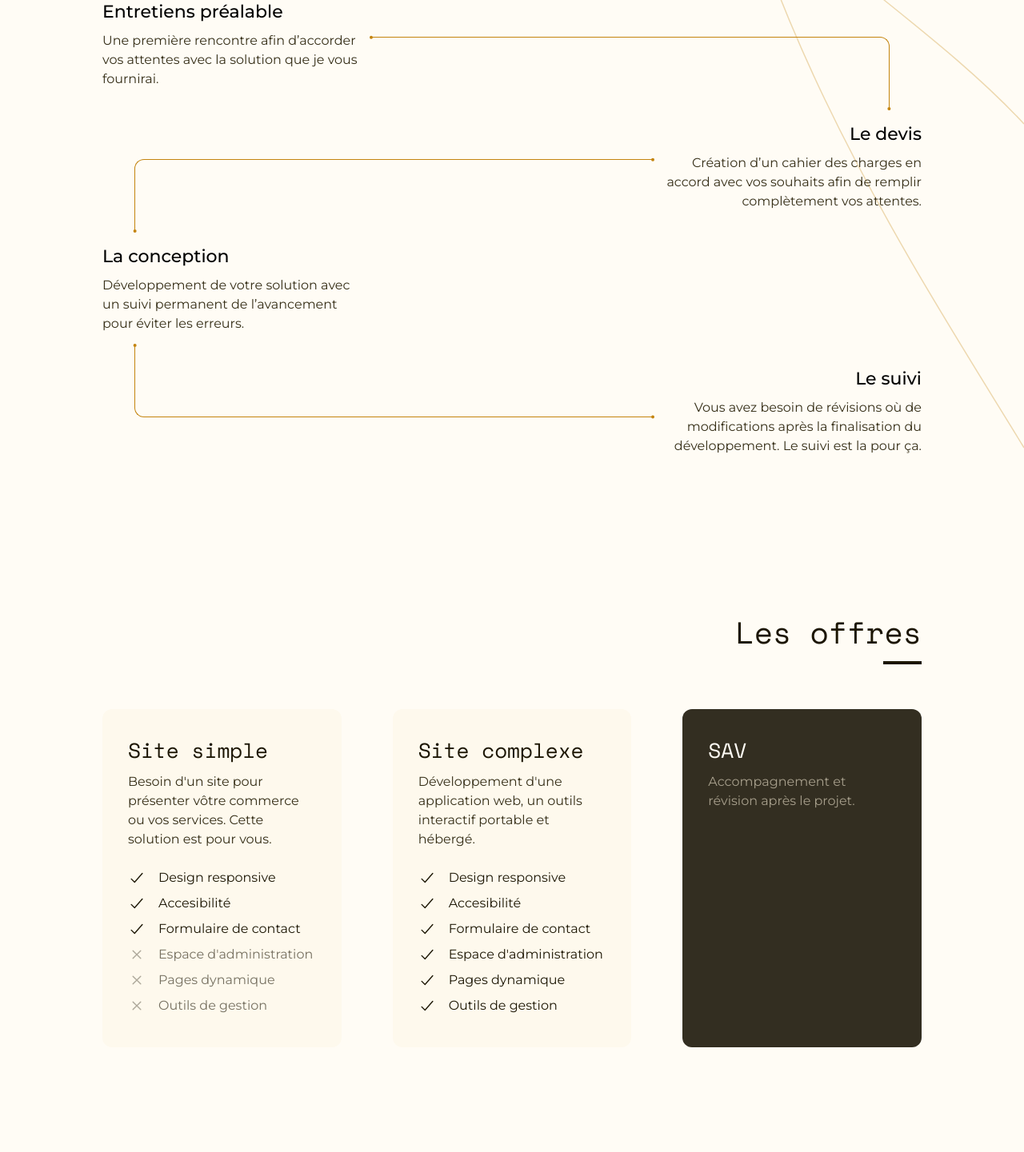
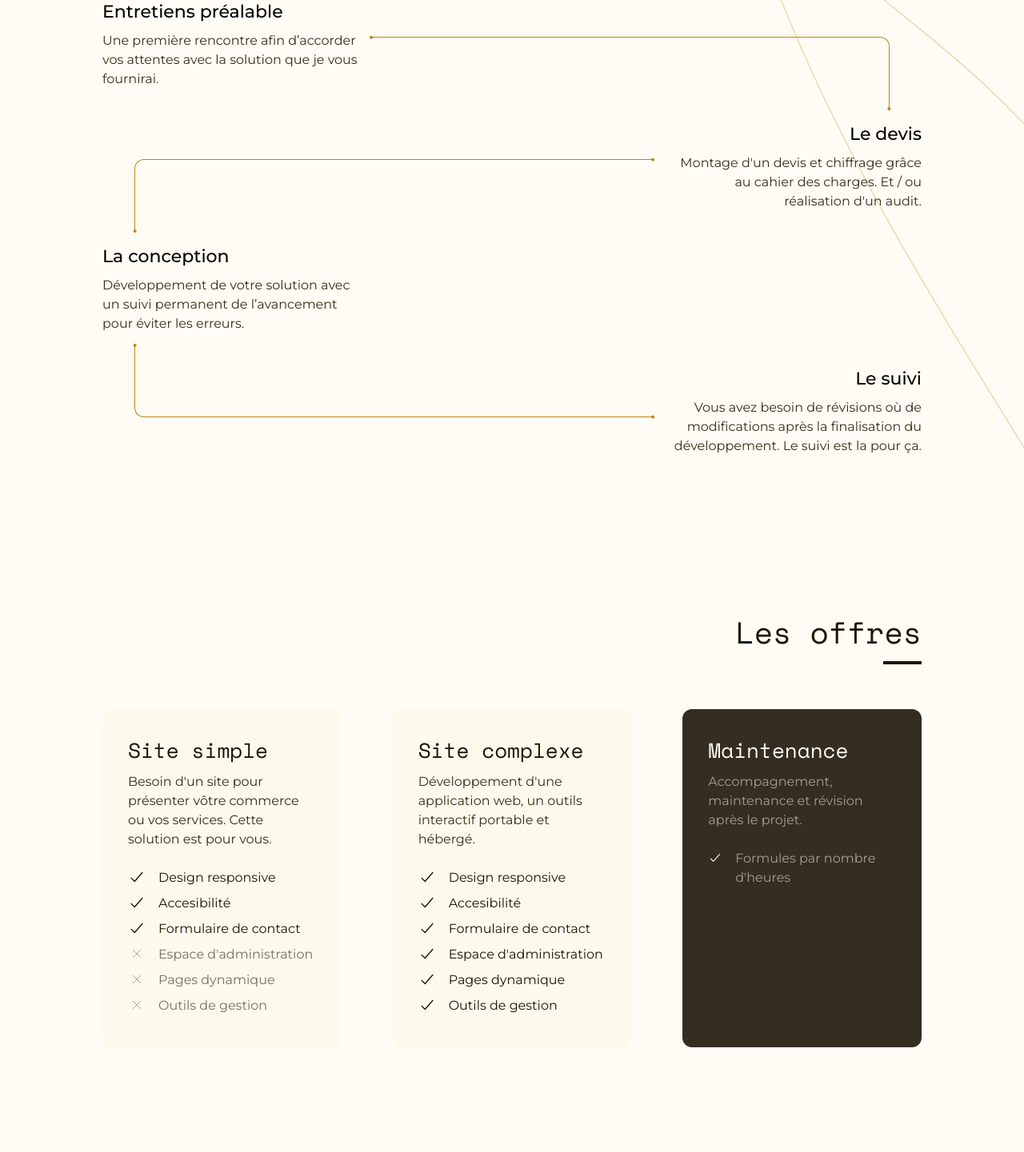
Before and after one commit to ctrl-plus-w/portfolio-v3, a Next.js app: page / in a window 1280 px wide. Shown: the part 991-2432 px from the top of the page at 80% size. Built offline with nearby package versions, Linux system fonts and the light colour scheme.

Commit message:
:truck: Used icons elements and changed some content

```diff
--- a/src/components/modules/Card.tsx
+++ b/src/components/modules/Card.tsx
@@ -2,18 +2,17 @@ import { useState } from 'react';
 
 import type { ReactElement } from 'react';
 
-import Image from 'next/image';
 import clsx from 'clsx';
 
 import Header from '@element/Header';
 
+import ArrowDown from '@icon/ArrowDown';
+import Check from '@icon/Check';
+import Close from '@icon/Close';
+
 import useBreakpoints from '@hook/useBreakpoints';
 
 import { renderIf } from '@helper/react';
-
-import chevronDown from '../../../public/icons/chevron-down-sharp.svg';
-import check from '../../../public/icons/checkmark-outline.svg';
-import close from '../../../public/icons/close-outline.svg';
 
 interface IProps {
   title: string;
@@ -74,11 +73,19 @@ const Card = ({
             key={index}
           >
             {checked ? (
-              <Image src={check} alt="Check Icon" />
+              <Check
+                className={clsx([dark ? 'stroke-secondary' : 'stroke-primary'])}
+              />
             ) : (
-              <Image src={close} alt="Close Icon" />
+              <Close
+                className={clsx([dark ? 'stroke-secondary' : 'stroke-primary'])}
+              />
             )}
-            <p className="text-primary">{name}</p>
+            <p
+              className={clsx([dark ? 'text-secondaryLight' : 'text-primary'])}
+            >
+              {name}
+            </p>
           </div>
         ))
       )}
@@ -89,16 +96,23 @@ const Card = ({
           className="flex items-center gap-2 mt-7"
           onClick={() => setOpened(!opened)}
         >
-          <span className="text-xl font-mono text-primary border-b border-primary">
+          <span
+            className={clsx([
+              'text-xl font-mono border-b',
+              dark
+                ? 'text-secondary border-secondary'
+                : 'text-primary border-primary'
+            ])}
+          >
             En savoirs plus
           </span>
 
-          <Image
-            src={chevronDown}
-            alt="Chevron Down Icon"
-            className={clsx([opened && 'rotate-90'])}
-            width={24}
-            height={24}
+          <ArrowDown
+            className={clsx([
+              opened && 'rotate-90',
+              dark ? 'stroke-secondary' : 'stroke-primary',
+              'w-6 h-6'
+            ])}
           />
         </button>
       )}
--- a/src/components/modules/Menu.tsx
+++ b/src/components/modules/Menu.tsx
@@ -1,19 +1,20 @@
 import clsx from 'clsx';
 
 import { useRouter } from 'next/router';
+import { useState } from 'react';
 
-import { ReactElement, useState } from 'react';
-
-import Image from 'next/image';
+import type { ReactElement } from 'react';
 
 import AreaButton from '@element/AreaButton';
 
+import MenuIcon from '@icon/Menu';
+import Close from '@icon/Close';
+
 import useBreakpoints from '@hook/useBreakpoints';
 
+import { renderIf } from '@helper/react';
+
 import MENU from '@config/menu';
-
-import menu from '../../../public/icons/menu.svg';
-import { renderIf } from '@helper/react';
 
 interface IProps {
   className?: string;
@@ -61,7 +62,15 @@ const Menu = ({ className }: IProps): ReactElement => {
         onClick={() => setMenuOpen(!menuOpen)}
         className="menu-icon mb-9"
       >
-        <Image src={menu} alt="Menu Icon" height={32} width={32} />
+        {menuOpen ? (
+          <Close
+            width={32}
+            height={32}
+            className="stroke-primary transform scale-150"
+          />
+        ) : (
+          <MenuIcon width={32} height={32} className="stroke-primary" />
+        )}
       </AreaButton>
 
       {renderIf(
--- a/src/pages/index.tsx
+++ b/src/pages/index.tsx
@@ -1,4 +1,4 @@
-import { ReactElement, useEffect, useRef } from 'react';
+import type { ReactElement } from 'react';
 
 import Head from 'next/head';
 import clsx from 'clsx';
@@ -86,8 +86,8 @@ const Home = (): ReactElement => {
           <Header type={4}>Le devis</Header>
 
           <p className="text-primaryLight text-right w-[80%] md:w-80">
-            Création d’un cahier des charges en accord avec vos souhaits afin de
-            remplir complètement vos attentes.
+            Montage d'un devis et chiffrage grâce au cahier des charges. Et / ou
+            réalisation d'un audit.
           </p>
 
           <div
@@ -230,9 +230,15 @@ const Home = (): ReactElement => {
           />
 
           <Card
-            title="SAV"
-            description="Accompagnement et révision après le projet."
+            title="Maintenance"
+            description="Accompagnement, maintenance et révision après le projet."
             className="flex-1 mt-10 lg:mt-0"
+            options={[
+              {
+                name: "Formules par nombre d'heures",
+                checked: true
+              }
+            ]}
             dark
           />
         </div>
--- a/src/pages/work.tsx
+++ b/src/pages/work.tsx
@@ -7,12 +7,11 @@ import type { ReactElement } from 'react';
 import Header from '@element/Header';
 import Separator from '@element/Separator';
 
+import LongArrowDown from '@icon/LongArrowDown';
 
 import useBreakpoints from '@hook/useBreakpoints';
 
 import { renderIf } from '@helper/react';
-
-import arrowDown from '../../public/icons/scroll-button.svg';
 
 import appExampleImage1 from '../../public/images/app_example_1.png';
 import appExampleImage2 from '../../public/images/app_example_2.png';
@@ -25,7 +24,10 @@ const Work = (): ReactElement => {
     <>
       <Head>
         <title>Lukas Laudrain - Mon travail</title>
-        <meta name="description" content="Création de sites web et d'applications web. Liste non-exhaustive des travaux et projets que j'ai réalisé." />
+        <meta
+          name="description"
+          content="Création de sites web et d'applications web. Liste non-exhaustive des travaux et projets que j'ai réalisé."
+        />
       </Head>
 
       <section className="flex flex-col h-screen px-8 pt-32 pb-16 lg:px-32 lg:py-0 lg:justify-center">
@@ -47,11 +49,7 @@ const Work = (): ReactElement => {
 
         {renderIf(
           !greaterThan('md'),
-          <Image
-            src={arrowDown}
-            alt="Arrow Down"
-            className="self-center mt-auto"
-          />
+          <LongArrowDown className="self-center mt-auto stroke-primary" />
         )}
       </section>
 
```
